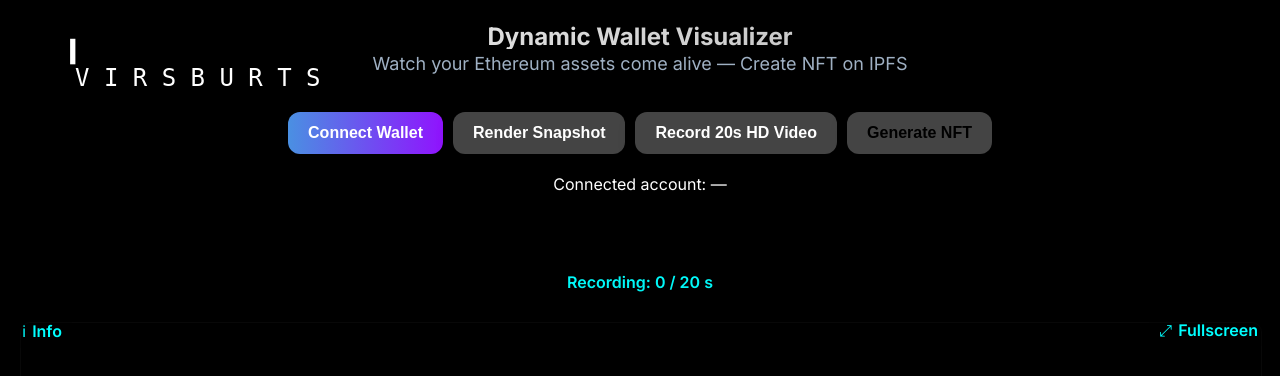
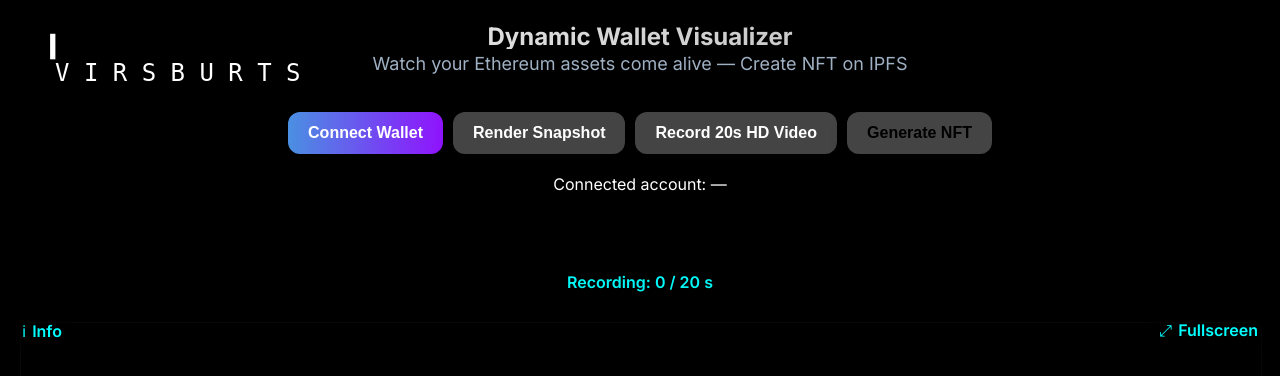
Before and after one commit to CasperLCasper/1-3-nft-sepolia-testnet-ethereum-dynamic-wallet, a website: page index.html in a window 1280 px wide. Drawn offline with nearby package versions, Linux system fonts and the light colour scheme.

Commit message:
Update index.html

```diff
--- a/index.html
+++ b/index.html
@@ -94,8 +94,8 @@
 
     .logo {
       position: absolute;
-      top: 10px;
-      left: 40px;
+      top: 5px;
+      left: 20px;
       width: 270px;
       height: auto;
     }
```
